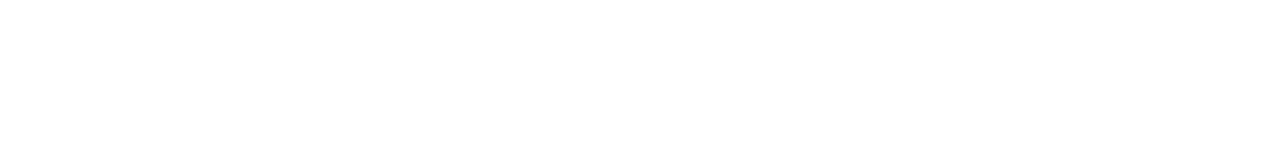
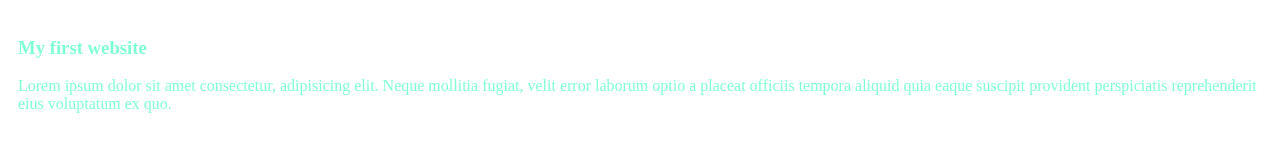
Before and after one commit to sharif585/my-simple-web, a plain HTML site: page index.html in a window 1280 px wide. Drawn offline with Linux system fonts and the light colour scheme.

Commit message:
added the first blog

```diff
--- /dev/null
+++ b/index.css
@@ -0,0 +1,4 @@
+div{
+    color: aquamarine;
+    padding: 10px;
+}
--- a/index.html
+++ b/index.html
@@ -4,8 +4,14 @@
     <meta charset="UTF-8">
 <meta name="viewport" content="width=device-width, initial-scale=1.0">
     <title>My Simple Website</title>
+    <link rel="stylesheet" href="index.css">
 </head>
 <body>
+    <div>
+        <h3>My first website</h3>
+        <p>Lorem ipsum dolor sit amet consectetur, adipisicing elit. Neque mollitia fugiat, velit error laborum optio a placeat officiis tempora aliquid quia eaque suscipit provident perspiciatis reprehenderit eius voluptatum ex quo.</p>
+
+    </div>
 
 </body>
 </html>
```
